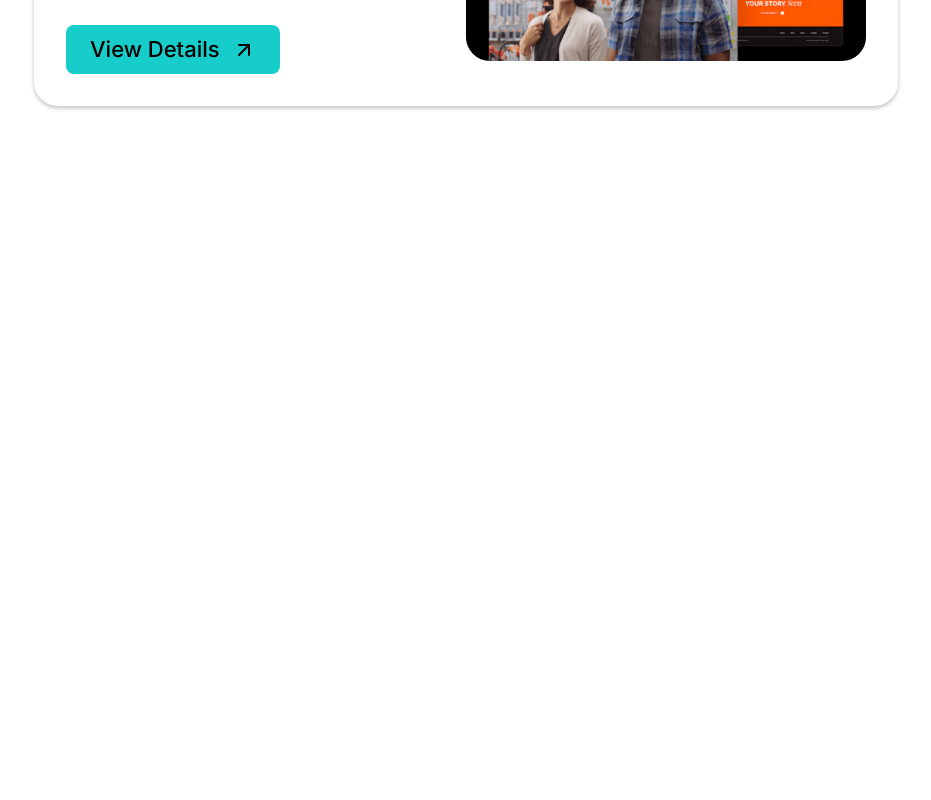
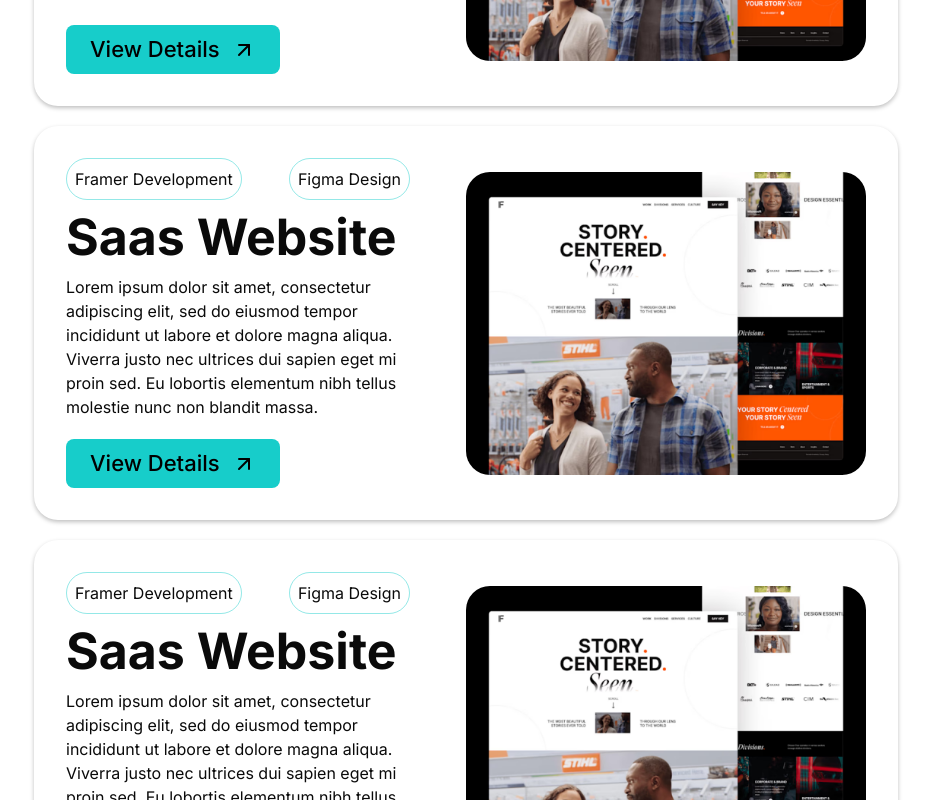
Before and after one commit to Roshen-Perera/ceylon-developers-portfolio, a Next.js app: page /case in a window 1280 px wide. Shown: the part 720-1520 px from the top of the page, without its empty margins (174-1105 px from the left). Before the commit the page ends 846 px from the top, so only its background shows below. Built offline with nearby package versions, Linux system fonts and the light colour scheme.

Commit message:
Add additional case studies to Studies component

```diff
--- a/components/studies.tsx
+++ b/components/studies.tsx
@@ -4,6 +4,18 @@ import React from 'react'
 
 const Studies = () => {
     const studies = [
+        {
+            title: "Saas Website",
+            description: "Lorem ipsum dolor sit amet, consectetur adipiscing elit, sed do eiusmod tempor incididunt ut labore et dolore magna aliqua. Viverra justo nec ultrices dui sapien eget mi proin sed. Eu lobortis elementum nibh tellus molestie nunc non blandit massa.",
+            tags: ["Framer Development", "Figma Design"],
+            imageUrl: "/assets/images/casestudy.png",
+        },
+        {
+            title: "Saas Website",
+            description: "Lorem ipsum dolor sit amet, consectetur adipiscing elit, sed do eiusmod tempor incididunt ut labore et dolore magna aliqua. Viverra justo nec ultrices dui sapien eget mi proin sed. Eu lobortis elementum nibh tellus molestie nunc non blandit massa.",
+            tags: ["Framer Development", "Figma Design"],
+            imageUrl: "/assets/images/casestudy.png",
+        },
         {
             title: "Saas Website",
             description: "Lorem ipsum dolor sit amet, consectetur adipiscing elit, sed do eiusmod tempor incididunt ut labore et dolore magna aliqua. Viverra justo nec ultrices dui sapien eget mi proin sed. Eu lobortis elementum nibh tellus molestie nunc non blandit massa.",
```
